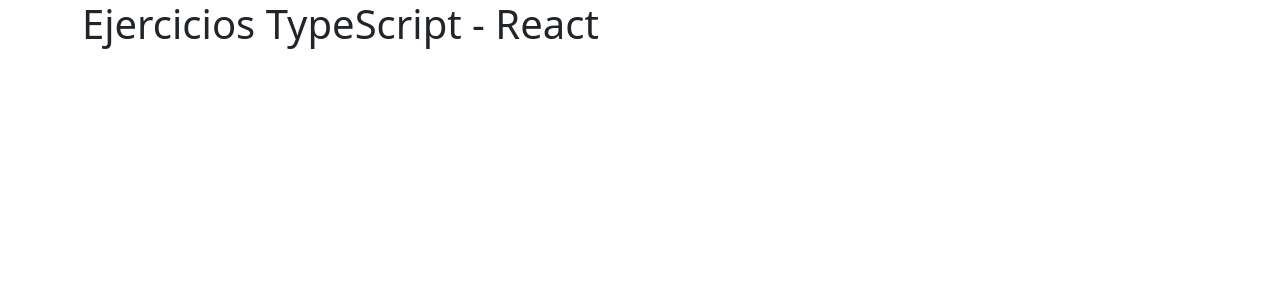
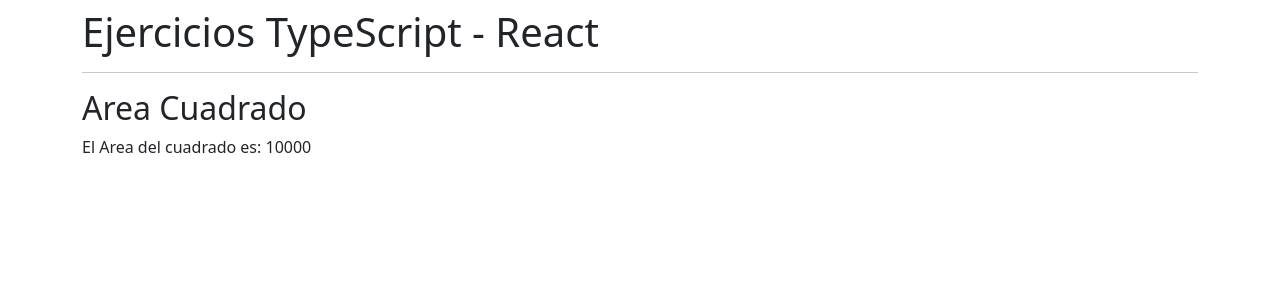
Before and after one commit to codemasterg19/Ejercicios-TypeScript-REACT, a React (Create React App) app: page / in a window 1280 px wide. Shown: the top 300 px of the page. Built offline with nearby package versions, Linux system fonts and the light colour scheme.

Commit message:
Area de un Cuadrado

```diff
--- a/src/App.tsx
+++ b/src/App.tsx
@@ -1,10 +1,12 @@
+import { AreaCuadrado } from "./typescript/AreaCuadrado";
 
 
-export const App = () => {
+const App = () => {
   return (
-    <div>
+    <div className="mt-2">
       <h1>Ejercicios TypeScript - React</h1>
-
+      <hr />
+      <AreaCuadrado/>
     </div>
   )
 }
--- a/src/index.tsx
+++ b/src/index.tsx
@@ -1,6 +1,7 @@
 import React from 'react';
 import ReactDOM from 'react-dom/client';
 import App from './App';
+import { AreaCuadrado } from './typescript/AreaCuadrado';
 
 
 const root = ReactDOM.createRoot(
@@ -10,4 +11,5 @@
 
     <App />
 
+
 );
--- /dev/null
+++ b/src/typescript/AreaCuadrado.tsx
@@ -0,0 +1,16 @@
+import { useState } from "react"
+
+
+export const AreaCuadrado = () => {
+
+  const calcularArea = (lado:number) : number =>{
+    return  lado*lado;
+  }
+
+  return (
+    <div>
+        <h2>Area Cuadrado</h2>
+        <span>El Area del cuadrado es: {(calcularArea(100))}</span>
+    </div>
+  )
+}
```
